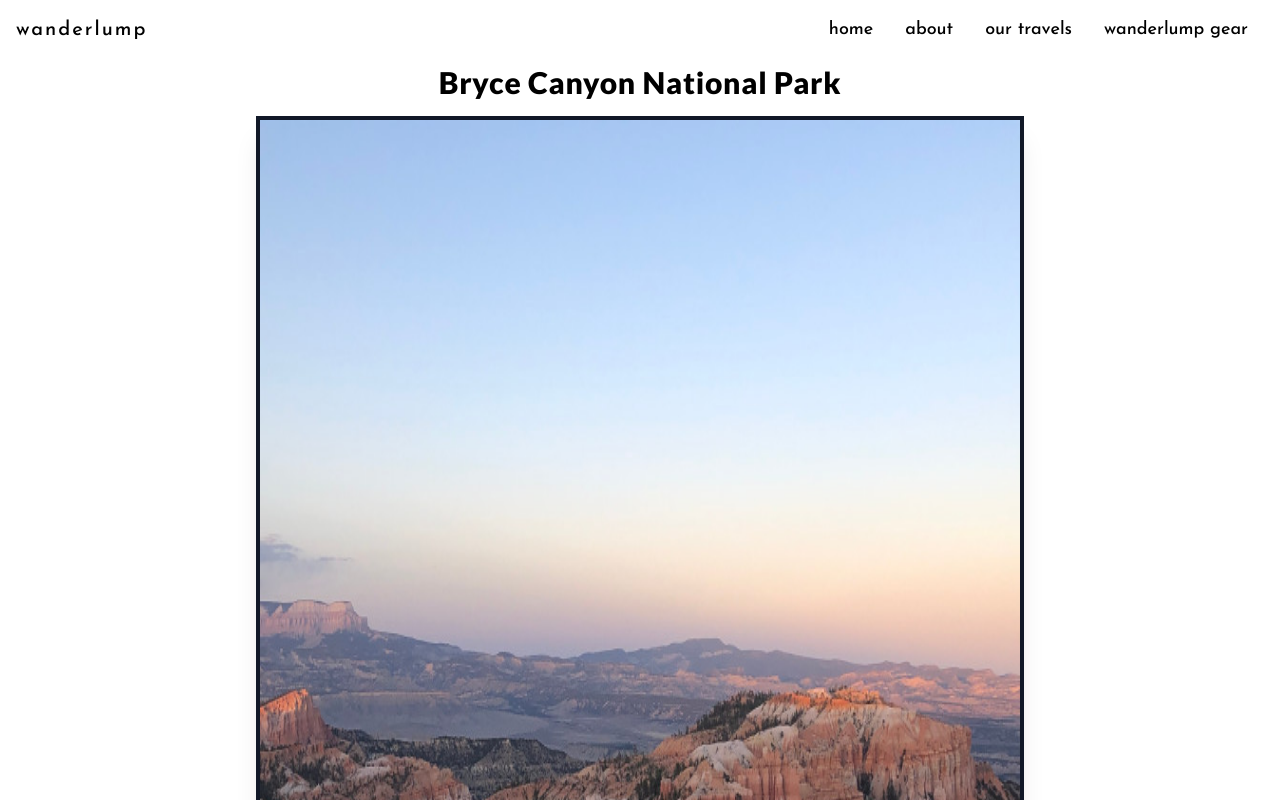
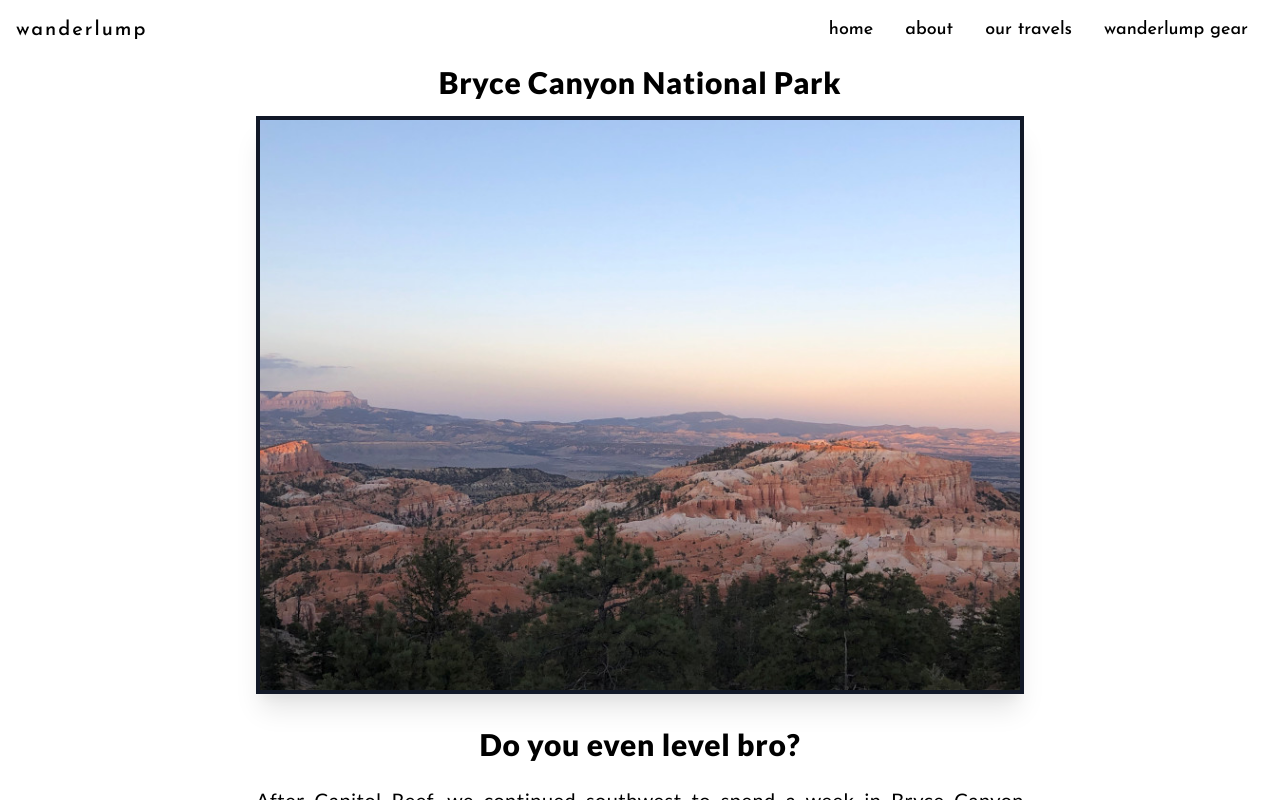
Before and after one commit to boyloe/wanderlump-website, a Next.js app: page /posts/bryce-canyon in a window 1280 px wide. Shown: the top 800 px of the page. Built offline with nearby package versions, Linux system fonts and the light colour scheme; a web font is replaced by a local one.

Commit message:
fix og url

```diff
--- a/pages/posts/bryce-canyon.tsx
+++ b/pages/posts/bryce-canyon.tsx
@@ -18,7 +18,7 @@ export default function BryceCanyon(): ReactElement {
         />
         <meta
           property="og:image"
-          content="https://www.wanderlump.com/images/posts/bryce-canyon/bryce-canyon-panoramic-view.JPG"
+          content="https://www.wanderlump.com/images/posts/bryce-canyon/bryce-canyon-panoramic-view-1196.JPG"
         />
 
         <meta property="og:image:type" content="image/jpeg" />
@@ -36,8 +36,8 @@ export default function BryceCanyon(): ReactElement {
             <Image
               src="/images/posts/bryce-canyon/bryce-canyon-panoramic-view-1196.JPG"
               alt="Bryce Canyon National Park"
-              height={800}
-              width={600}
+              height={600}
+              width={800}
               layout="responsive"
             />
           </div>
```
